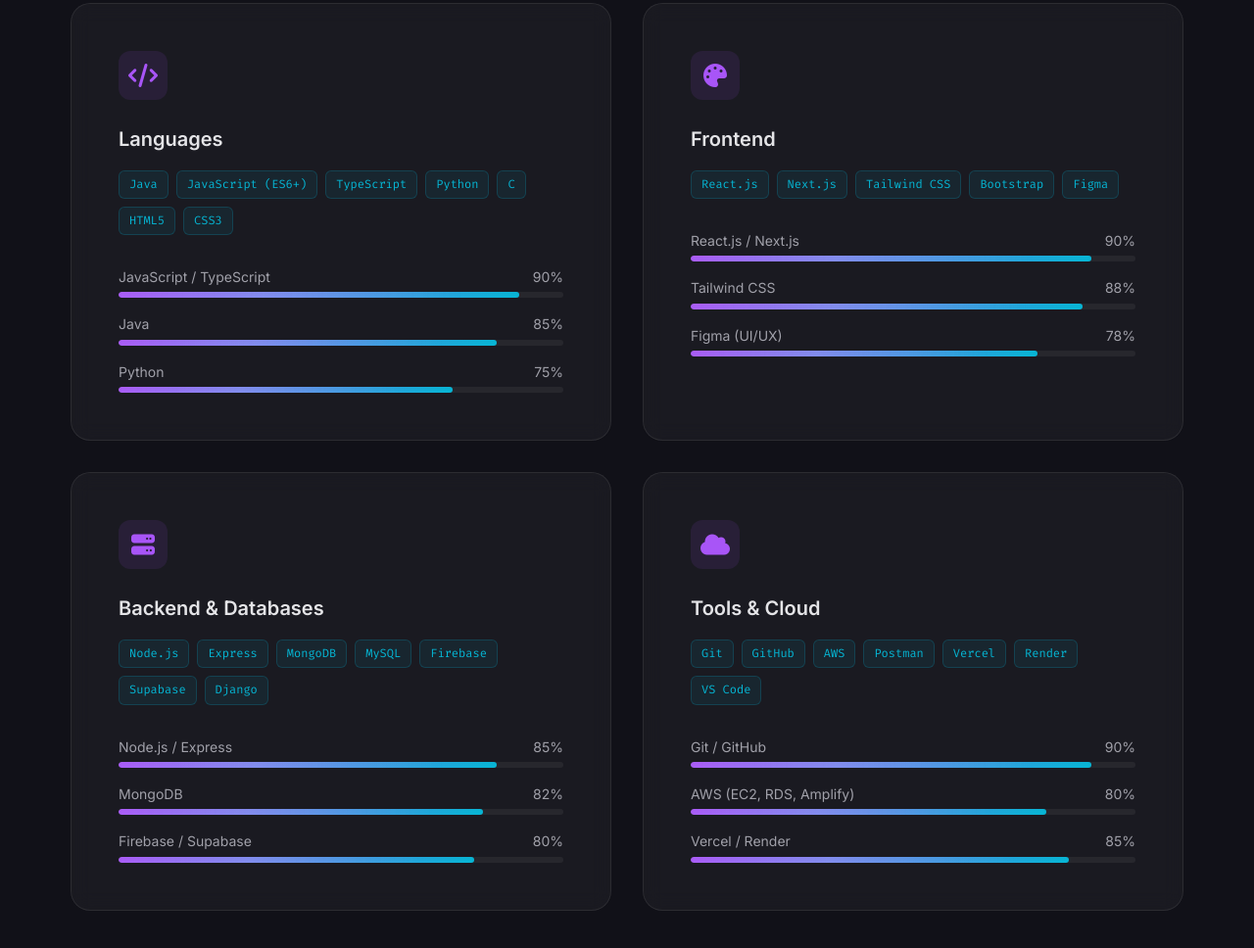
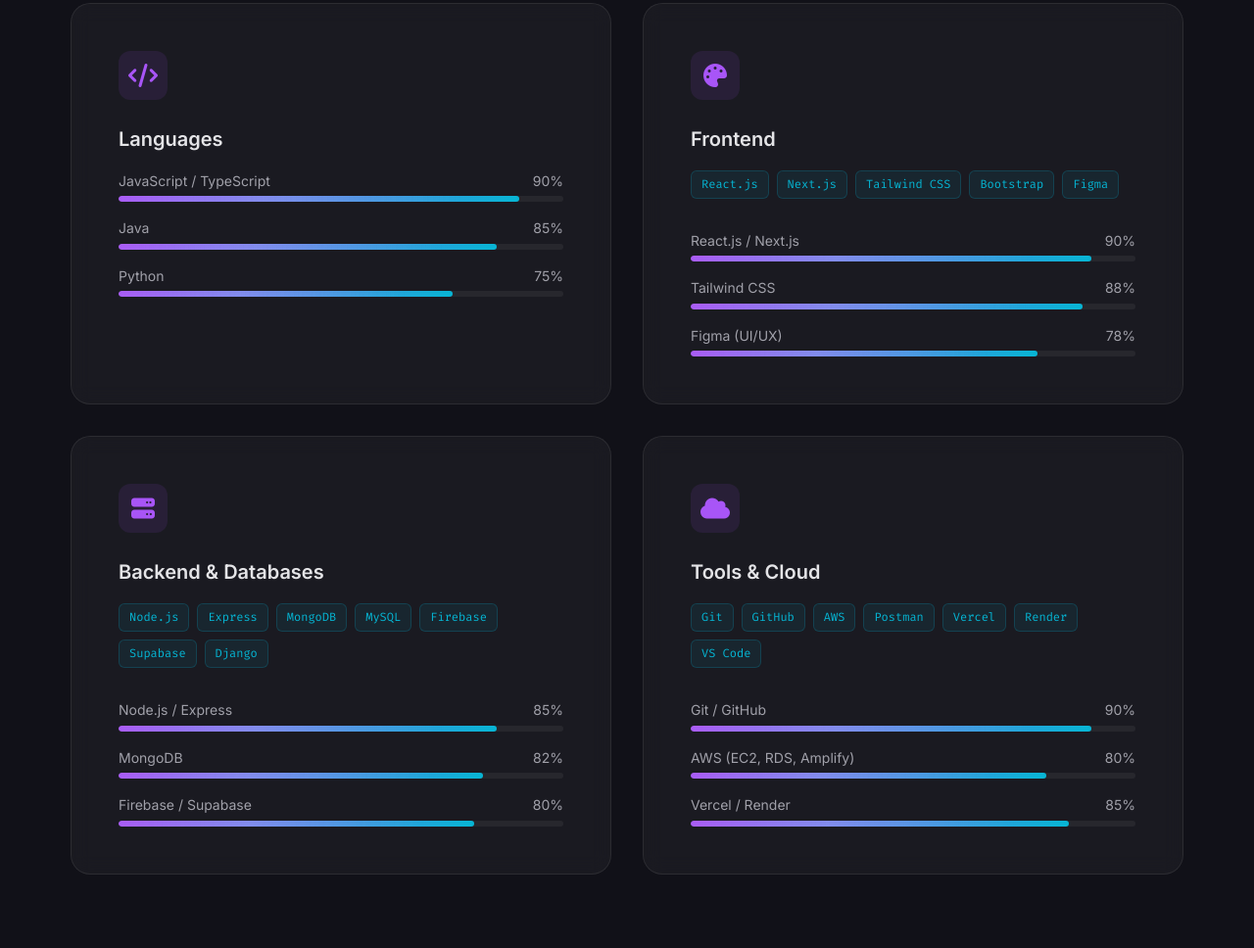
Before and after one commit to JustusFaby/auto-portfolio-deploy, a website built with Vite: page index.html in a window 1280 px wide. Shown: the part 1855-2823 px from the top of the page at 98% size. Built offline with nearby package versions, Linux system fonts and the light colour scheme.

Commit message:
Update index.html

```diff
--- a/index.html
+++ b/index.html
@@ -195,7 +195,7 @@
             <i class="fas fa-code"></i>
           </div>
           <h3 class="skill-card-title">Languages</h3>
-          <div class="skill-tags">
+          <!-- <div class="skill-tags">
             <span class="skill-tag">Java</span>
             <span class="skill-tag">JavaScript (ES6+)</span>
             <span class="skill-tag">TypeScript</span>
@@ -203,7 +203,7 @@
             <span class="skill-tag">C</span>
             <span class="skill-tag">HTML5</span>
             <span class="skill-tag">CSS3</span>
-          </div>
+          </div> -->
           <div class="skill-bars">
             <div class="skill-bar-item">
               <div class="skill-bar-header">
```
